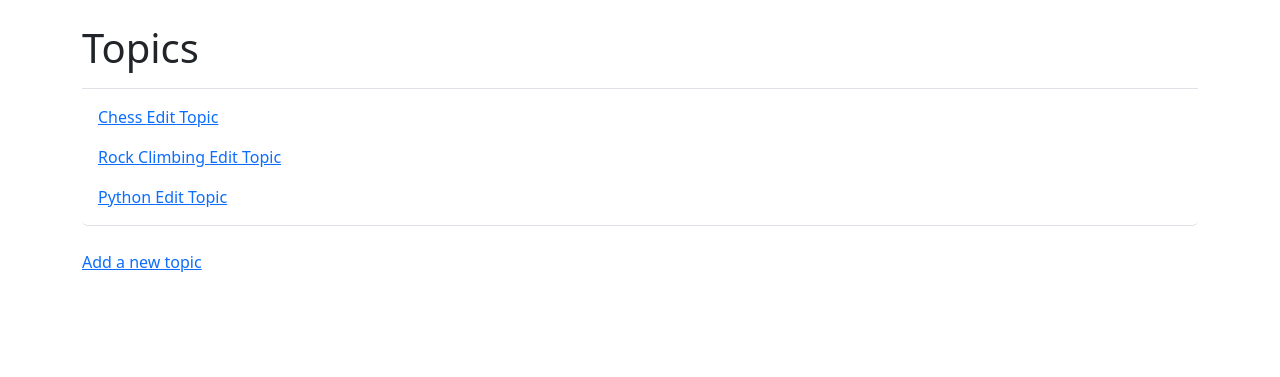
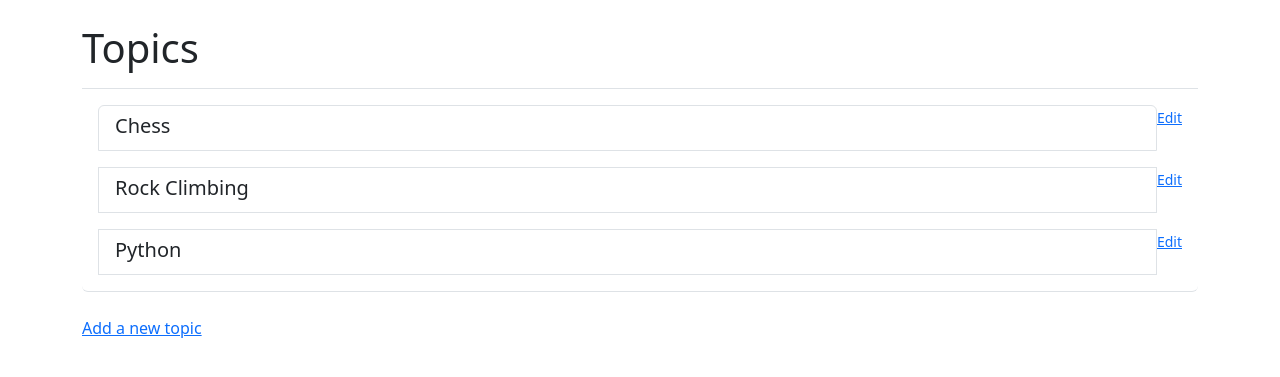
Before and after one commit to nayanagrawall/Learning-Log, a Django app: page /topics/ in a window 1280 px wide. Shown: the part 58-435 px from the top of the page. Run offline with Django 4.2, Linux system fonts and the light colour scheme; a user stored in the database is signed in; data comes from the database, SQL or seed files in the repository; both versions use the stored data as it was after the commit; some libraries are stand-ins or nearby versions.

Commit message:
Added Edit Topic functionality to the Learning Log Project and change some styling in Topics page.

```diff
--- a/learning_logs/templates/learning_logs/topics.html
+++ b/learning_logs/templates/learning_logs/topics.html
@@ -7,13 +7,17 @@
 
 <ul class="list-group border-bottom pb-2 mb-4">
     {% for topic in topics %}
-    <li class="list-group-item border-0">
-        <a href="{% url 'learning_logs:topic' topic.id %}">
-            {{topic.text}}
+    <li class="list-group-item d-flex justify-content-between align-items-start border-0">
+        <a href="{% url 'learning_logs:topic' topic.id %}" class="list-group-item list-group-item-action">
+            <div class="d-flex w-1000 justify-content-between">
+                <h5 class="mb-1">{{topic.text}}</h5>
+            </div>
         </a>
-        <a href="{% url 'learning_logs:edit_topic' topic.id %}">
-            Edit Topic
-        </a>
+        <p>
+            <small><a href="{% url 'learning_logs:edit_topic' topic.id %}">
+            Edit
+            </a></small>
+        </p>
     </li>
     {% endfor %}
 </ul>
```
Also changed, not shown: db.sqlite3.
